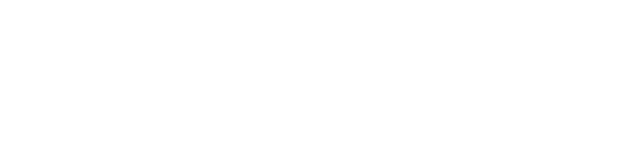
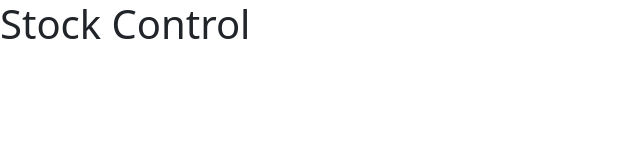
Before and after one commit to octavioaugustocr/stock-control, a website: page src/views/index.html in a window 1280 px wide. Shown: the whole page, without its empty margins (0-640 px from the left). Drawn offline with nearby package versions, Linux system fonts and the light colour scheme.

```diff
--- a/src/views/index.html
+++ b/src/views/index.html
@@ -8,6 +8,7 @@
           integrity="sha384-sRIl4kxILFvY47J16cr9ZwB07vP4J8+LH7qKQnuqkuIAvNWLzeN8tE5YBujZqJLB" crossorigin="anonymous">
 </head>
 <body>
+    <h1>Stock Control</h1>
     <script src="https://cdn.jsdelivr.net/npm/bootstrap@5.3.8/dist/js/bootstrap.bundle.min.js" integrity="sha384-FKyoEForCGlyvwx9Hj09JcYn3nv7wiPVlz7YYwJrWVcXK/BmnVDxM+D2scQbITxI" crossorigin="anonymous"></script>
 </body>
 </html>
```
Also changed, not shown: server.js (renamed from index.js), src/public/css/style.css (added), src/public/js/script.js (added).
